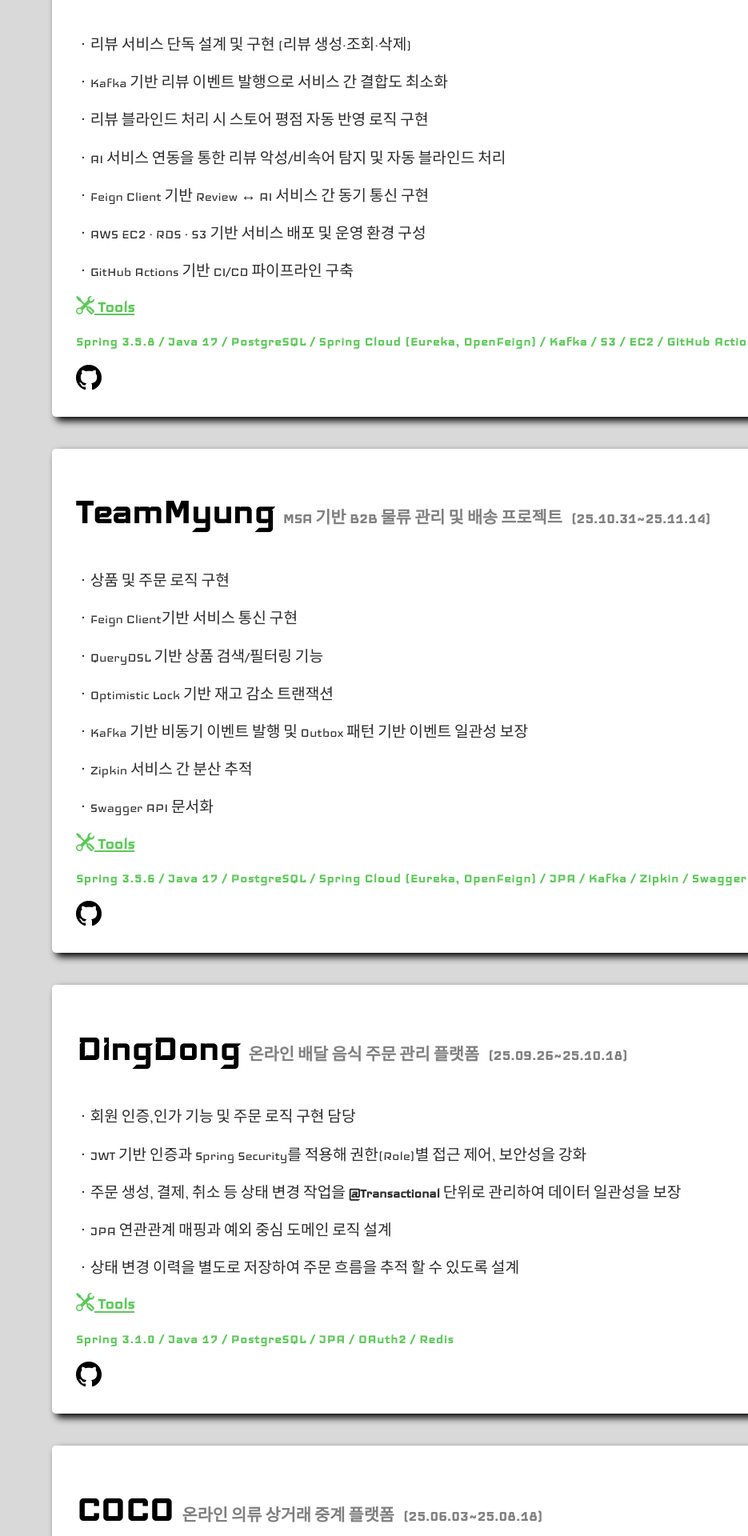
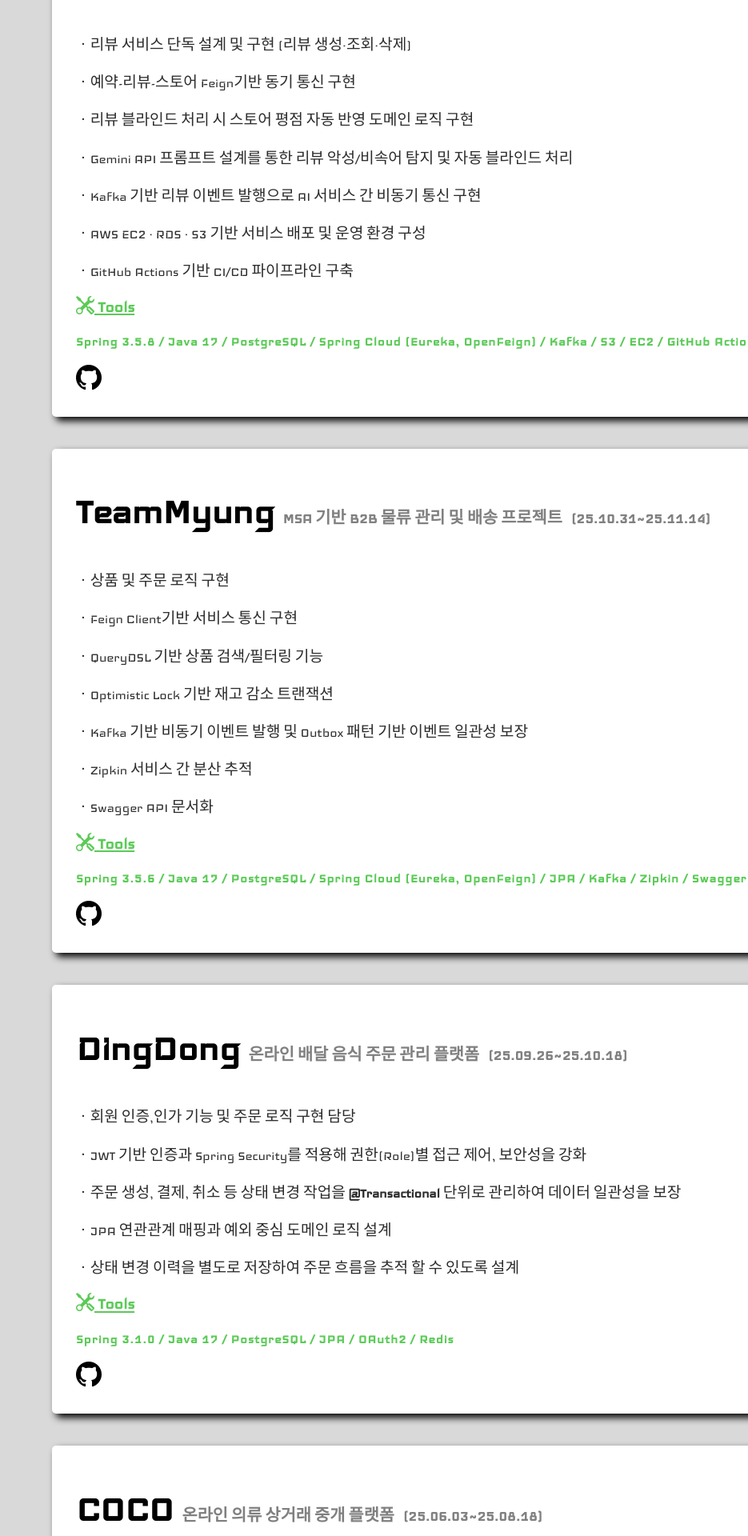
Before and after one commit to leesumin7766/portfolio, a Next.js app in the folder client/: page /main in a window 1280 px wide. Shown: the part 1640-3560 px from the top of the page at 80% size, without its empty margins (345-1280 px from the left). Built offline with nearby package versions, Linux system fonts and the light colour scheme; a web font is replaced by a local one.

Commit message:
내용 수정

```diff
--- a/client/src/components/Main.js
+++ b/client/src/components/Main.js
@@ -122,10 +122,10 @@ const Main = () => {
   <div className={styles.projectCard}>
     <h2>PoppopJubjub <span>MSA 기반 온라인 팝업스토어 예약 플랫폼</span> <span>(25.11.24~25.12.26)</span></h2>
     <p>ㆍ리뷰 서비스 단독 설계 및 구현 (리뷰 생성·조회·삭제)</p>
-    <p>ㆍKafka 기반 리뷰 이벤트 발행으로 서비스 간 결합도 최소화</p>
-    <p>ㆍ리뷰 블라인드 처리 시 스토어 평점 자동 반영 로직 구현</p>
-    <p>ㆍAI 서비스 연동을 통한 리뷰 악성/비속어 탐지 및 자동 블라인드 처리</p>
-    <p>ㆍFeign Client 기반 Review ↔ AI 서비스 간 동기 통신 구현</p>
+    <p>ㆍ예약-리뷰-스토어 Feign기반 동기 통신 구현</p>
+    <p>ㆍ리뷰 블라인드 처리 시 스토어 평점 자동 반영 도메인 로직 구현</p>
+    <p>ㆍGemini API 프롬프트 설계를 통한 리뷰 악성/비속어 탐지 및 자동 블라인드 처리</p>
+    <p>ㆍKafka 기반 리뷰 이벤트 발행으로 AI 서비스 간 비동기 통신 구현</p>
     <p>ㆍAWS EC2 · RDS · S3 기반 서비스 배포 및 운영 환경 구성</p>
     <p>ㆍGitHub Actions 기반 CI/CD 파이프라인 구축</p>
     <p className={styles.tools}><i class="bi bi-tools"></i> Tools</p>
@@ -166,7 +166,7 @@ const Main = () => {
     </a>
   </div>
   <div className={styles.projectCard}>
-    <h2>COCO <span>온라인 의류 상거래 중계 플랫폼</span> <span>(25.06.03~25.08.18)</span></h2>
+    <h2>COCO <span>온라인 의류 상거래 중개 플랫폼</span> <span>(25.06.03~25.08.18)</span></h2>
     <p>solo project link <a
       href="http://3.37.52.16/"
       target="_blank"
```
